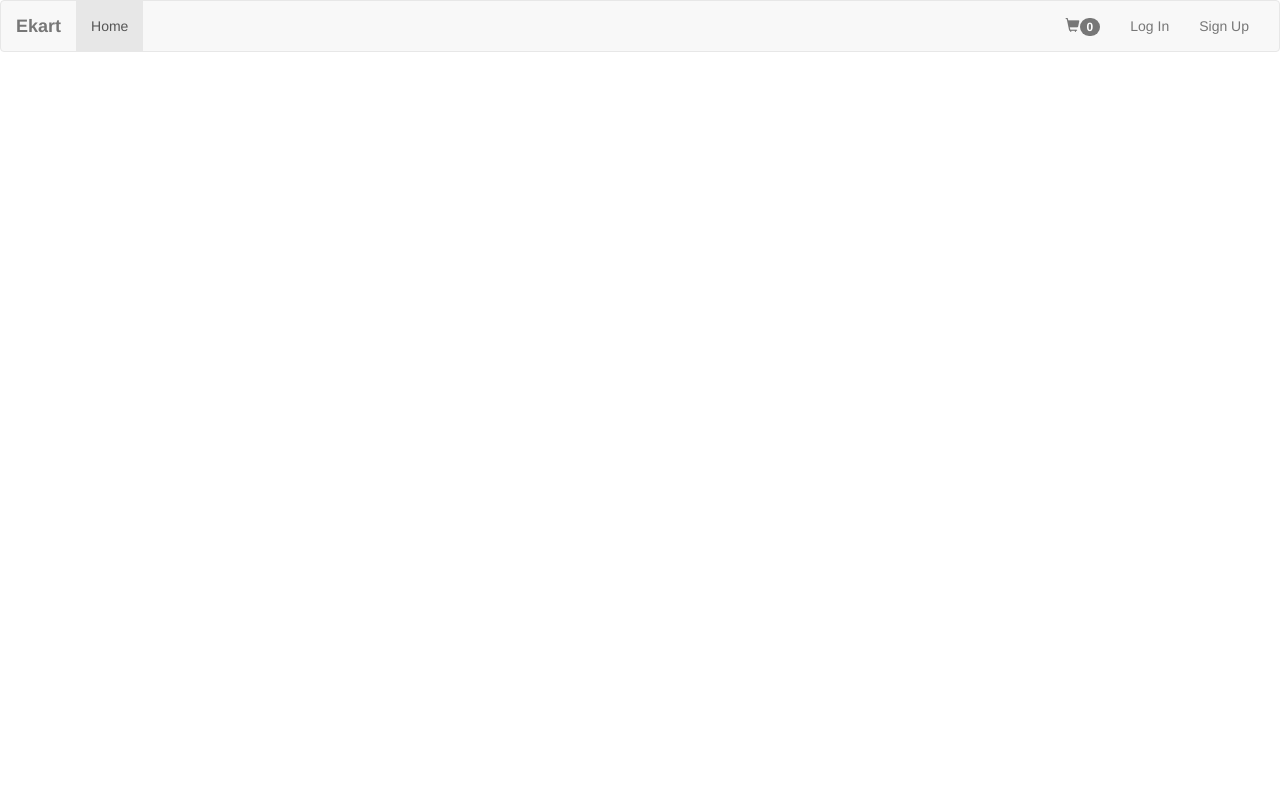
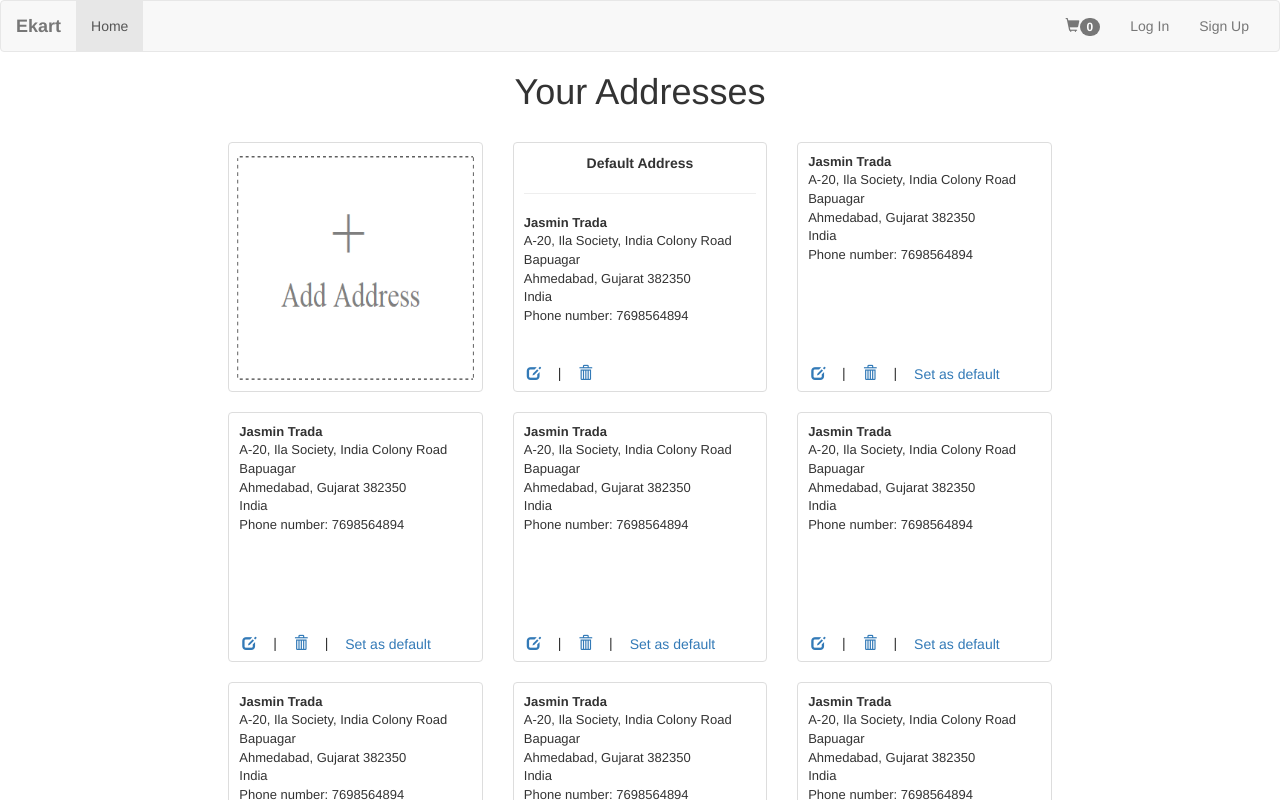
Before and after one commit to jasmintrada/Ekart, an Angular app: page /address in a window 1280 px wide. Before the commit this address led to /. Shown: the top 800 px of the page. Built offline with nearby package versions, Linux system fonts and the light colour scheme.

Commit message:
Manage Addresses

```diff
--- a/src/app/address/address.component.css
+++ b/src/app/address/address.component.css
@@ -0,0 +1,23 @@
+input.ng-valid[required]  {
+    border-left: 5px solid #42A948; /* green */
+  }
+  input.ng-dirty.ng-invalid:not(form)  {
+    border-left: 5px solid #a94442; /* red */
+  }
+
+  .thumbnail {
+    position: relative;
+    height: 250px;
+    padding: 10px;
+  }
+  .img-thumbnail{
+    height: 250px;
+  }
+  .address{
+    font-size: 13px;
+  }
+  .footer{
+    position: absolute;
+  bottom: 0;
+  left: 0;
+  }
--- a/src/app/address/address.component.html
+++ b/src/app/address/address.component.html
@@ -1,68 +1,123 @@
-<div class="container container-styles">
-	<div class="col-xs-7 col-xs-offset-3">
-		<div class="panel panel-primary">
-			<div class="panel-heading">Update Address </div>
-			<div class="panel-body padding">
-				<form class="form-horizontal" [formGroup]="AddressForm">
-					<div class="form-group">
-						<label class="col-xs-4 control-label" style="text-align:left">User Name </label>
-						<div class="col-xs-8">
-							<input type="text" class="form-control" formControlName="name">
-							<p *ngIf="signUpForm.controls.name.value && signUpForm.controls.name.errors?.invalidName" class="text-danger">{{signUpForm.controls.name.errors?.invalidName.message}}</p>
-                            <p *ngIf="signUpForm.controls.name.dirty && !signUpForm.controls.name.value" class="text-danger">This field is required!</p>
-                        </div>
-					</div>
-					<div class="form-group">
-						<label class="col-xs-4 control-label" style="text-align:left">Email</label>
-						<div class="col-xs-8">
-                            <input type="email" class="form-control" formControlName="email">
-                            <p *ngIf="signUpForm.controls.email.dirty && !signUpForm.controls.email.value" class="text-danger">This field is required!</p>
-                            <p *ngIf="signUpForm.controls.email.value && signUpForm.controls.email.errors?.emailInvalid" class="text-danger">{{signUpForm.controls.email.errors?.emailInvalid.message}}</p>
-                        </div>
+<div class = "text-center">
+    <h1 >Your Addresses</h1>
+</div>
+<br>
+<div class = "col-xs-8 col-xs-offset-2">
+    <div class = "row" >
+        <div class = "col-xs-4"  >
+            <img class = "img-thumbnail img-responsive" (click)="addAddressPopUp()" [style.cursor]="'pointer'" data-toggle="modal" data-target="#myModal" src = "assets/images/addAddress.png" >
+        </div>
+        <div class = "col-xs-4" *ngFor = "let address of addresses; let i = index">
+            <span class = "thumbnail">
+                <div *ngIf = "i==0" class = "text-center"><strong>Default Address</strong><hr></div>
+                <p class = "address"><strong>{{addresses[i].userName}}</strong><br>
+                {{addresses[i].addressLine1}}
+                {{addresses[i].addressLine2?' '+addresses[i].addressLine2:''}}<br>
+                {{addresses[i].locality}}<br>
+                {{addresses[i].city}}, {{addresses[i].state}} {{addresses[i].pincode}}<br>
+                {{addresses[i].country}}<br>
+                Phone number: {{addresses[i].phoneNo}}</p>
+                <div class = "footer">
+                    <button class ="btn btn-link" (click)="updateAddressPopUp(address)" data-toggle="modal" data-target="#myModal"><span title="Edit" class="glyphicon glyphicon-edit"></span></button>
+                    |
+                    <button class ="btn btn-link"><span title="Remove" class="glyphicon glyphicon-trash"></span></button>
+                    <span *ngIf = "i!=0">
+                        |
+                        <button class ="btn btn-link">Set as default</button>
+                    </span>
+                </div>
+            </span>
+        </div>
 
+    </div>
+</div>
+  <!-- Modal -->
+  <div class="modal fade" id="myModal" role="dialog">
+    <div class="modal-dialog">
+
+      <!-- Modal content-->
+      <div class="modal-content">
+        <div class="modal-header">
+          <button type="button" class="close" data-dismiss="modal">&times;</button>
+          <h4 class="modal-title">{{FormTitle}} Address</h4>
+        </div>
+        <form class="form-horizontal"  #AddressForm="ngForm">
+            <div class="modal-body">
+                <div class="form-group">
+                    <label class="col-xs-3 col-xs-offset-1 control-label" style="text-align:left">Country</label>
+                    <div class="col-xs-7">
+                        <select [(ngModel)] = "address.country" name = "country" #country = "ngModel" required class = "form-control">
+                            <option [value]="country" *ngFor = "let country of countries; let i = index;">{{country}}</option>
+                        </select>
+                        <p *ngIf="country.dirty&&!country.valid" class="text-danger">This field is required!</p>
                     </div>
+                </div>
                     <div class="form-group">
-						<label class="col-xs-4 control-label" style="text-align:left">Password</label>
-						<div class="col-xs-8">
-                            <input type="password" class="form-control" formControlName="password">
-                            <p *ngIf="signUpForm.controls.password.dirty && !signUpForm.controls.password.value" class="text-danger">This field is required!</p>
-                            <p *ngIf="signUpForm.controls.password.value && signUpForm.controls.password.errors?.invalidPassword" class="text-danger">{{signUpForm.controls.password.errors?.invalidPassword.message}}</p>
+                        <label class="col-xs-3 col-xs-offset-1 control-label" style="text-align:left">User Name</label>
+                        <div class="col-xs-7">
+                            <input type="text" class="form-control" [(ngModel)]="address.userName" [ngModelOptions]="{ updateOn: 'blur' }" name = "userName" #userName = "ngModel" required>
+                            <p *ngIf="userName.dirty&&!userName.valid" class="text-danger">This field is required!</p>
                         </div>
                     </div>
                     <div class="form-group">
-						<label class="col-xs-4 control-label" style="text-align:left">Confirm Password</label>
-						<div class="col-xs-8">
-                            <input type="password" class="form-control" formControlName="confirmPassword">
-                            <p *ngIf="signUpForm.controls.confirmPassword.dirty && !signUpForm.controls.confirmPassword.value" class="text-danger">This field is required!</p>
-                            <p *ngIf="signUpForm.controls.confirmPassword.value && signUpForm.errors && signUpForm.errors.invalidPassword" class="text-danger">{{signUpForm.errors.invalidPassword.message}}</p>
+                        <label class="col-xs-3 col-xs-offset-1 control-label" style="text-align:left">Address Line 1</label>
+                        <div class="col-xs-7">
+                            <input type="text" class="form-control" [(ngModel)]="address.addressLine1" name = "addressLine1" #addressLine1 = "ngModel" required>
+                            <p *ngIf="addressLine1.dirty&&!addressLine1.valid" class="text-danger">This field is required!</p>
                         </div>
                     </div>
                     <div class="form-group">
-						<label class="col-xs-4 control-label" style="text-align:left">Account Type</label>
-						<div class="col-xs-8">
-                            <select class="form-control" formControlName="accountType">
-                                    <option [selected] = "true" value = "buyer">Buyer
-                                        </option>
-                                </select>
-                                <p *ngIf="signUpForm.controls.accountType.dirty && !signUpForm.controls.accountType.value" class="text-danger">This field is required!</p>
-						</div>
-					</div>
+                        <label class="col-xs-3 col-xs-offset-1 control-label" style="text-align:left">Address Line 2</label>
+                        <div class="col-xs-7">
+                            <input type="text" class="form-control" [(ngModel)]="address.addressLine2" name = "addressLine2" #addressLine2 = "ngModel">
+                            <p *ngIf="addressLine2.dirty&&!addressLine2.valid" class="text-danger">This field is required!</p>
+                        </div>
+                    </div>
+                    <div class="form-group">
+                        <label class="col-xs-3 col-xs-offset-1 control-label" style="text-align:left">Locality</label>
+                        <div class="col-xs-7">
+                            <input type="text" class="form-control" [(ngModel)]="address.locality" name = "locality" #locality = "ngModel" required>
+                            <p *ngIf="locality.dirty&&!locality.valid" class="text-danger">This field is required!</p>
+                        </div>
+                    </div>
+                    <div class="form-group">
+                        <label class="col-xs-3 col-xs-offset-1 control-label" style="text-align:left">City</label>
+                        <div class="col-xs-7">
+                            <input type="text" class="form-control" [(ngModel)]="address.city" name = "city" #city = "ngModel" required>
+                            <p *ngIf="city.dirty&&!city.valid" class="text-danger">This field is required!</p>
+                        </div>
+                    </div>
+                    <div class="form-group">
+                        <label class="col-xs-3 col-xs-offset-1 control-label" style="text-align:left">State</label>
+                        <div class="col-xs-7">
+                            <select [(ngModel)] = "address.state" name = "state" #state = "ngModel" required class = "form-control">
+                                <option [value]="state" *ngFor = "let state of states; let i = index;">{{state}}</option>
+                            </select>
+                            <p *ngIf="state.dirty&&!state.valid" class="text-danger">This field is required!</p>
+                        </div>
+                    </div>
 
-					<div *ngIf="errorMessage" class="text-danger">{{errorMessage}}</div>
-					<div *ngIf="successMessage" class="text-success">{{successMessage}}</div>
-					<br />
+                    <div class="form-group">
+                        <label class="col-xs-3 col-xs-offset-1 control-label" style="text-align:left">Pincode</label>
+                        <div class="col-xs-7">
+                            <input type="number" min="100000" max = "999999" class="form-control" [(ngModel)]="address.pincode" name = "pincode" #pincode = "ngModel" required>
+                            <p *ngIf="pincode.dirty&&!pincode.valid" class="text-danger">This field is required!</p>
+                        </div>
+                    </div>
+                    <div class="form-group">
+                        <label class="col-xs-3 col-xs-offset-1 control-label" style="text-align:left">Phone No</label>
+                        <div class="col-xs-7">
+                            <input type="number" min="1000000000" max = "9999999999" class="form-control" [(ngModel)]="address.phoneNo" name = "phoneNo" #phoneNo = "ngModel" required>
+                            <p *ngIf="phoneNo.dirty&&!phoneNo.valid" class="text-danger">This field is required!</p>
+                        </div>
+                    </div>
+            </div>
+            <div class="modal-footer">
+                <button type="submit" class="btn btn-primary" >{{FormTitle}}</button>
+                <button type="button" class="btn btn-default" data-dismiss="modal">Close</button>
+            </div>
+        </form>
+      </div>
 
-					<div class="form-group">
-						<span class="col-xs-4"></span>
-						<div class="col-xs-3">
-							<button (click)="signUp()" class="btn btn-primary" [disabled]="!signUpForm.valid">Sign Up</button>
-						</div>
-						<span class="col-xs-5" style="top:8px">
-							<a [routerLink]='["/welcome"]' style="color:#337ab7;text-decoration: underline;">Cancel</a>
-						</span>
-					</div>
-				</form>
-			</div>
-		</div>
-	</div>
-</div>
+    </div>
+  </div>
--- a/src/app/address/address.component.ts
+++ b/src/app/address/address.component.ts
@@ -1,4 +1,5 @@
 import { Component, OnInit } from '@angular/core';
+import { Address } from '../Address';
 
 @Component({
   selector: 'app-address',
@@ -7,7 +8,45 @@ import { Component, OnInit } from '@angular/core';
 })
 export class AddressComponent implements OnInit {
 
-  constructor() { }
+  FormTitle:string = "Add";
+  address:Address = new Address();
+  states:Array<string>;
+  countries:Array<string>;
+  addresses:Array<Address>=[];
+  constructor() {
+    this.states = ['Gujarat','Maharashtra','Rajasthan','Andhra Pradesh','Tamilnadu'];
+    this.countries = ['India'];
+    let address = new Address();
+
+    address.userName = "Jasmin Trada";
+    address.addressLine1="A-20, Ila Society, India Colony Road";
+    address.addressLine2 = "";
+    address.city="Ahmedabad";
+    address.state = "Gujarat";
+    address.country = "India";
+    address.pincode = "382350";
+    address.phoneNo = 7698564894;
+    address.locality = "Bapuagar";
+    this.addresses.push(address);
+    this.addresses.push(address);
+    this.addresses.push(address);
+    this.addresses.push(address);
+    this.addresses.push(address);
+    this.addresses.push(address);
+    this.addresses.push(address);
+    this.addresses.push(address);
+  }
+
+  updateAddressPopUp(address:Address){
+    this.address = address;
+    this.FormTitle = "Update";
+  }
+
+
+  addAddressPopUp(){
+    this.address = new Address();
+    this.FormTitle = "Add";
+  }
 
   ngOnInit(): void {
   }
--- a/src/app/app-routing.module.ts
+++ b/src/app/app-routing.module.ts
@@ -7,6 +7,7 @@ import { ProductComponent } from './product/product.component';
 import { UpdateProfileComponent } from './update-profile/update-profile.component';
 import { ViewProductComponent } from './view-product/view-product.component';
 import { CartComponent } from './cart/cart.component';
+import { AddressComponent } from './address/address.component';
 
 
 const routes: Routes = [
@@ -17,6 +18,7 @@ const routes: Routes = [
   {path:"updateProfile",component:UpdateProfileComponent},
   {path:"viewProduct/:id",component:ViewProductComponent},
   {path:"viewCart",component:CartComponent},
+  {path:"address",component:AddressComponent},
   {path:"",redirectTo:"/welcome",pathMatch:"full"}
 ];
 
--- a/src/app/app.component.html
+++ b/src/app/app.component.html
@@ -20,6 +20,7 @@
               <a class="dropdown-toggle" data-toggle="dropdown" href="#">Welcome {{userName}}!<span class="caret"></span></a>
              <ul class="dropdown-menu">
                <li><a [routerLink] = '["/updateProfile"]'>Update Profile</a></li>
+               <li><a [routerLink] = '["/address"]'>Manage Addresses</a></li>
                <li><a [style.cursor]="'pointer'" (click) = "logout()">Logout</a></li>
              </ul>
            </li>
```
Also changed, not shown: src/assets/images/addAddress.png (added).
